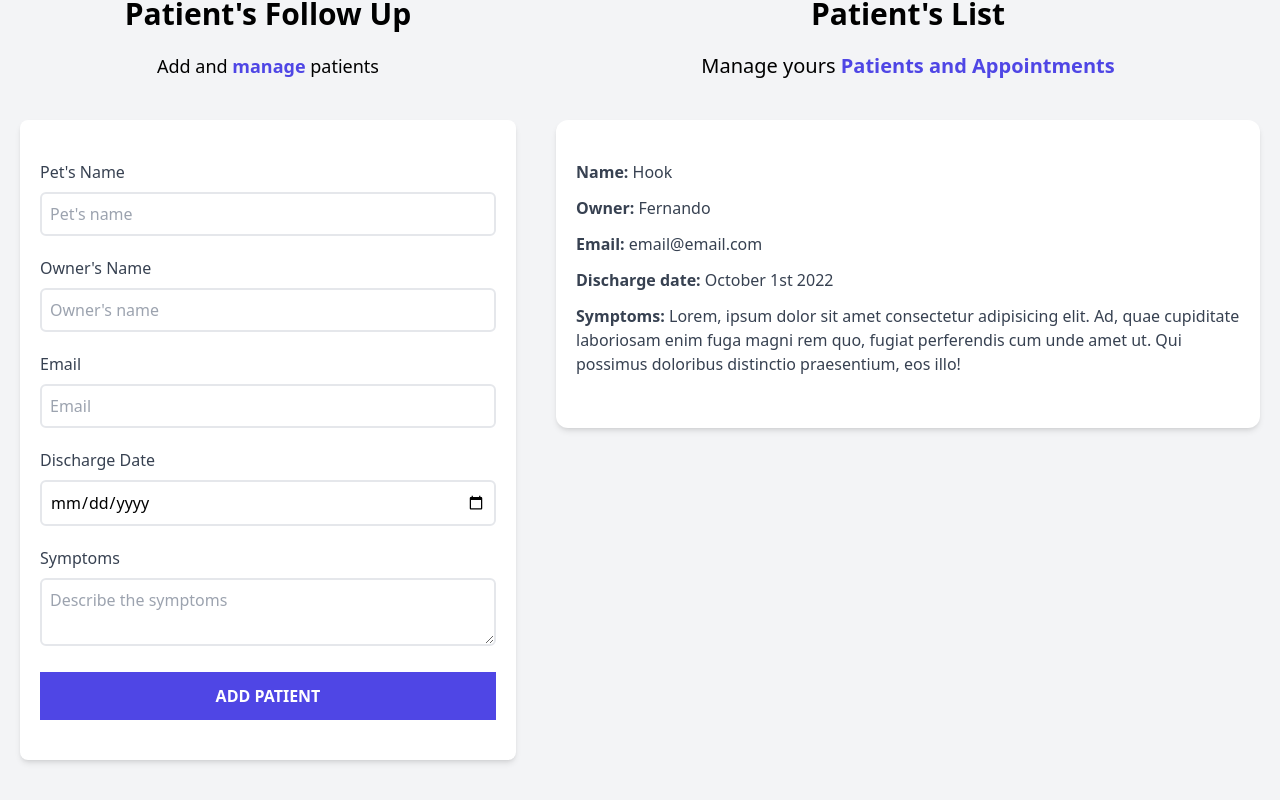
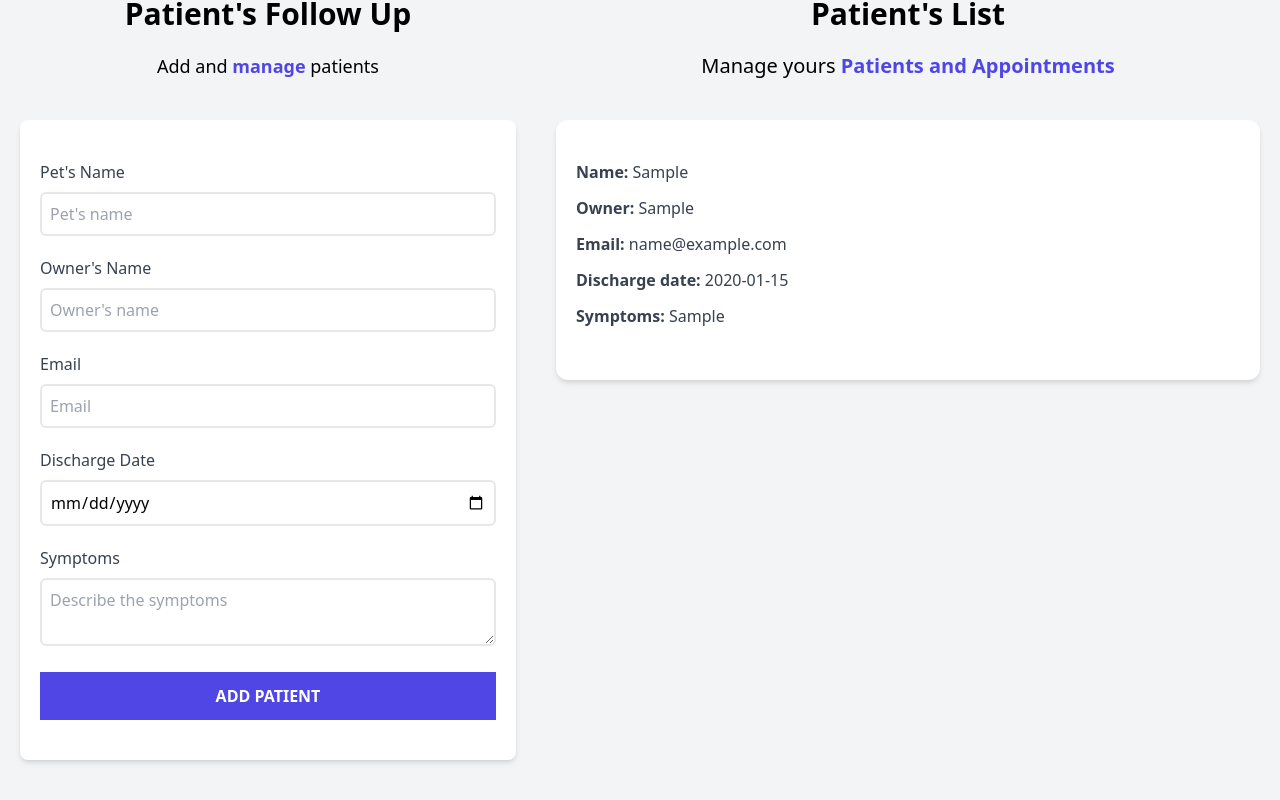
Before and after one commit to feeldiac/vet-followup, a React (Vite) app: page / in a window 1280 px wide. Both pictures are taken after typing "Sample", "Sample", "name@example.com", "2020-01-15", "Sample" into the empty fields and a click on the input "Add Patient". Shown: the part 180-980 px from the top of the page. Built offline with nearby package versions, Linux system fonts and the light colour scheme.

Commit message:
Added patient's dinamically and displaying

```diff
--- a/src/App.jsx
+++ b/src/App.jsx
@@ -13,7 +13,9 @@ function App() {
           patients={patients}
           setPatients={setPatients}
         />
-        <PatientsList />
+        <PatientsList
+          patients={patients}
+        />
       </div>
     </div>
   )
--- a/src/components/Form.jsx
+++ b/src/components/Form.jsx
@@ -7,7 +7,15 @@ const Form = ({ patients, setPatients }) => {
     const [email, setEmail] = useState('');
     const [dischargeDate, setDischargeDate] = useState('');
     const [symptoms, setSymptoms] = useState('');
+
     const [error, setError] = useState(false)
+
+    const generateId = () => {
+        const random = Math.random().toString(36).substring(2);
+        const date = Date.now().toString(36);
+
+        return random + date
+    }
 
     const handleSubmit = (e) => {
         e.preventDefault();
@@ -25,7 +33,8 @@ const Form = ({ patients, setPatients }) => {
             owner,
             email,
             dischargeDate,
-            symptoms
+            symptoms,
+            id: generateId(),
         }
         setPatients([...patients, patientObj]);
 
--- a/src/components/Patient.jsx
+++ b/src/components/Patient.jsx
@@ -1,24 +1,27 @@
-const Patient = () => {
+const Patient = ({ patient }) => {
+
+    const { name, owner, email, dischargeDate, symptoms } = patient;
+
     return (
         <div className='bg-white mx-5 shadow-md px-5 py-10 rounded-xl'>
             <p className='font-bold mb-3 text-gray-700 '>Name: {''}
-                <span className='font-normal normal-case'>Hook</span>
+                <span className='font-normal normal-case'>{name}</span>
             </p>
 
             <p className='font-bold mb-3 text-gray-700 '>Owner: {''}
-                <span className='font-normal normal-case'>Fernando</span>
+                <span className='font-normal normal-case'>{owner}</span>
             </p>
 
             <p className='font-bold mb-3 text-gray-700 '>Email: {''}
-                <span className='font-normal normal-case'>email@email.com</span>
+                <span className='font-normal normal-case'>{email}</span>
             </p>
 
             <p className='font-bold mb-3 text-gray-700 '>Discharge date: {''}
-                <span className='font-normal normal-case'>October 1st 2022</span>
+                <span className='font-normal normal-case'>{dischargeDate}</span>
             </p>
 
             <p className='font-bold mb-3 text-gray-700 '>Symptoms: {''}
-                <span className='font-normal normal-case'>Lorem, ipsum dolor sit amet consectetur adipisicing elit. Ad, quae cupiditate laboriosam enim fuga magni rem quo, fugiat perferendis cum unde amet ut. Qui possimus doloribus distinctio praesentium, eos illo!</span>
+                <span className='font-normal normal-case'>{symptoms}</span>
             </p>
         </div>
     )
--- a/src/components/PatientsList.jsx
+++ b/src/components/PatientsList.jsx
@@ -1,7 +1,9 @@
 import React from 'react'
 import Patient from './Patient'
 
-const PatientsList = () => {
+const PatientsList = ({ patients }) => {
+
+
     return (
         <div className="md:w-1/2 lg:w-3/5 md:h-screen overflow-y-scroll">
             <h2 className='font-black text-3xl text-center'>Patient's List</h2>
@@ -11,7 +13,12 @@ const PatientsList = () => {
                     Patients and Appointments
                 </span>
             </p>
-            <Patient />
+            {patients.map(patient => (
+                <Patient
+                    key={patient.id}
+                    patient={patient}
+                />
+            ))}
         </div>
     )
 }
```
